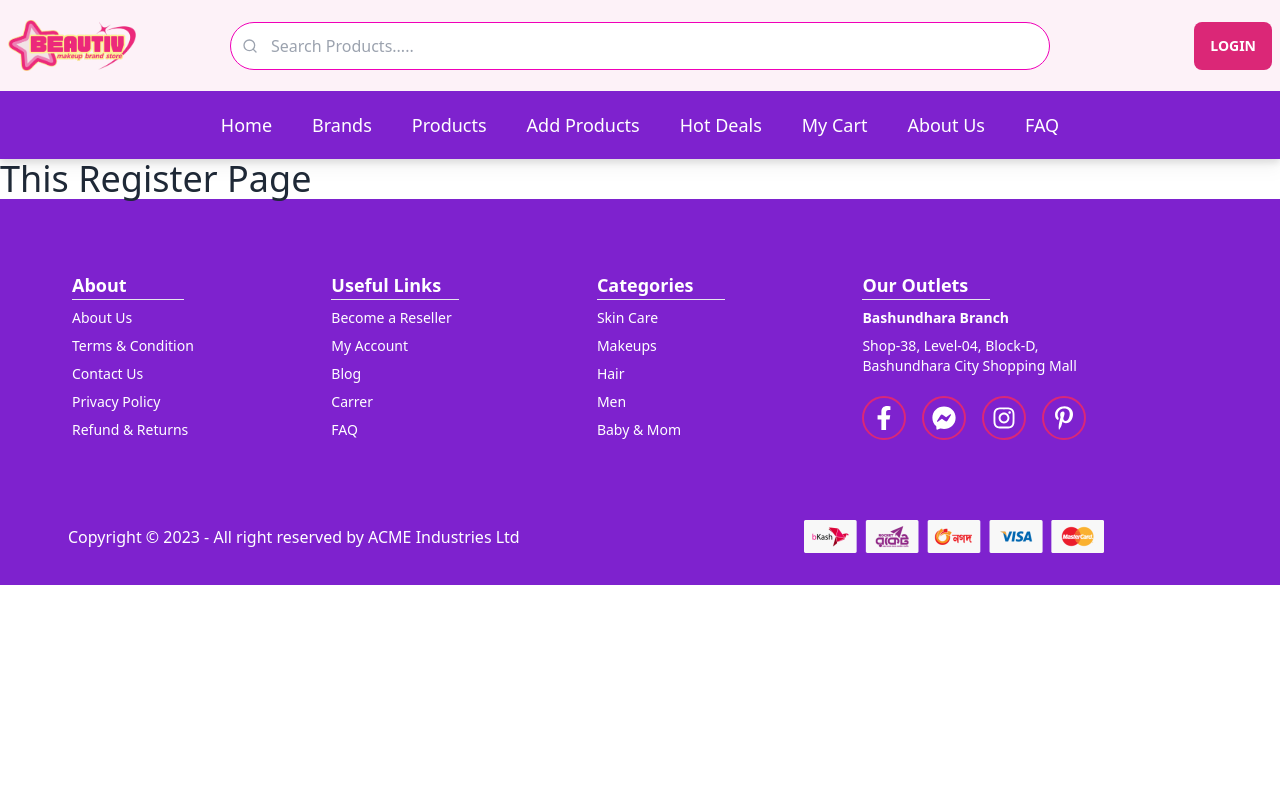
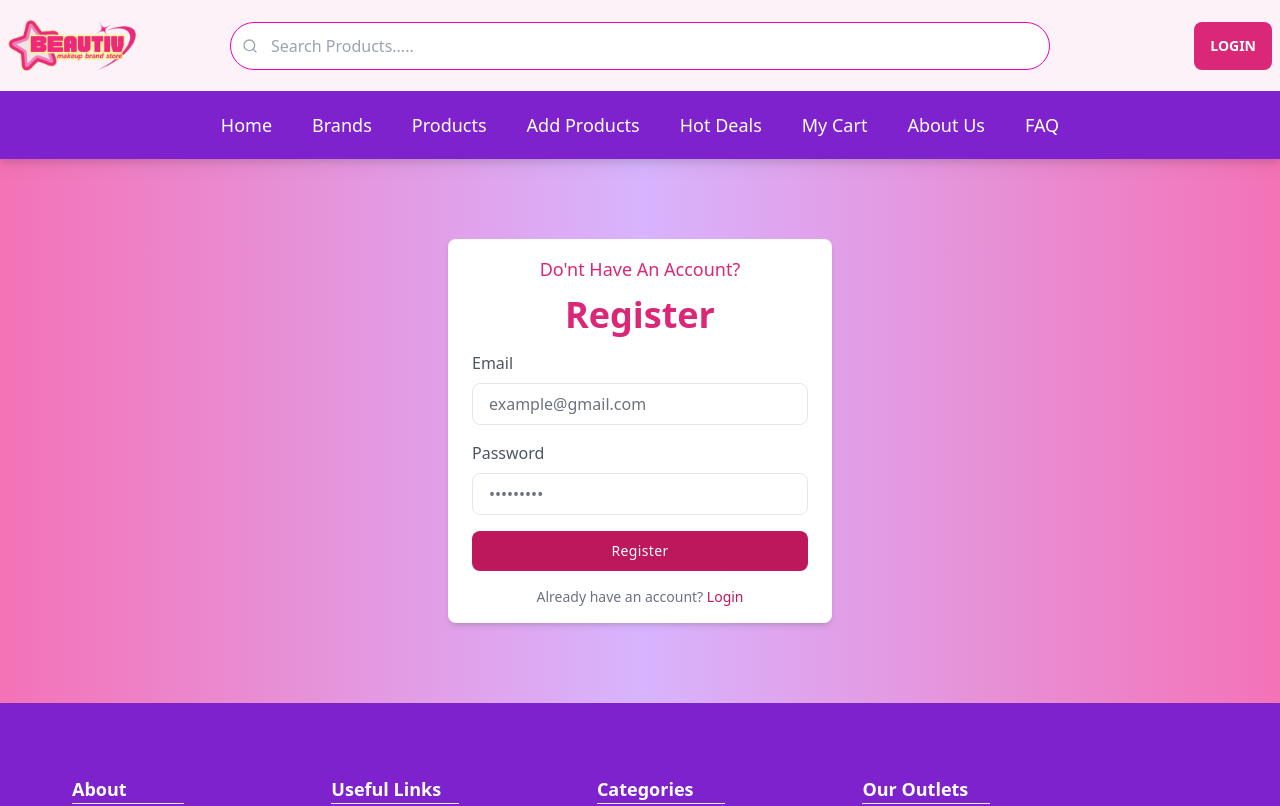
Before and after one commit to nusrat-jahan7/beautiv-client, a React (Vite) app: page /register in a window 1280 px wide. Shown: the top 806 px of the page. Built offline with nearby package versions, Linux system fonts and the light colour scheme; no server answers.

Commit message:
firebase Authentiction added

```diff
--- /dev/null
+++ b/src/helpers/index.js
@@ -0,0 +1,18 @@
+export function formatFirebaseAuthErrorMessage(error) {
+    switch (error.code) {
+      case "auth/wrong-password":
+        return "Incorrect password.";
+      case "auth/user-not-found":
+        return "Email not found.";
+      case "auth/invalid-email":
+        return "Invalid email format.";
+      case "auth/too-many-requests":
+        return "Too many login attempts. Please try again later.";
+      case "auth/email-already-in-use":
+        return "Email already in use.";
+      case "auth/weak-password":
+        return "Weak password.";
+      default:
+        return "An error occurred.";
+    }
+  }
--- a/src/pages/Login.jsx
+++ b/src/pages/Login.jsx
@@ -1,8 +1,7 @@
 import { Link, useLocation, useNavigate } from "react-router-dom";
-import logo from "/public/logo.png";
 import { useContext } from "react";
+import toast from "react-hot-toast";
 import { AuthContext } from "../context/AuthProvider";
-import toast from "react-hot-toast";
 import { formatFirebaseAuthErrorMessage } from "../helpers";
 
 const Login = () => {
@@ -51,14 +50,16 @@ const Login = () => {
   };
 
   return (
-    <div className="bg-gray-100 py-20">
+    <div className="bg-gradient-to-r from-pink-400 via-purple-300 to-pink-400 py-20">
       <div className="w-full max-w-sm p-6 m-auto mx-auto bg-white font-poppins rounded-lg shadow-lg">
         <div className="flex justify-center mx-auto">
-          <img className="w-auto h-7 sm:h-8" src={logo} alt="" />
+        <h1 className="text-4xl text-pink-600 font-bold text-center mt-4">
+           Welcome Back!
+          </h1>
         </div>
 
         <div>
-          <h1 className="text-2xl text-cyan-700 font-semibold text-center mt-4">
+          <h1 className="text-3xl text-pink-600 font-bold text-center mt-4">
             LOGIN
           </h1>
         </div>
@@ -89,7 +90,7 @@ const Login = () => {
               name="password"
               id="password"
               placeholder="•••••••••"
-              className="block w-full px-4 py-2 mt-2 text-gray-700 bg-white border rounded-lg focus:border-blue-400 focus:ring-blue-300 focus:outline-none focus:ring focus:ring-opacity-40"
+              className="block w-full px-4 py-2 mt-2 text-gray-700 bg-white border rounded-lg focus:border-purple-400 focus:ring-purple-300 focus:outline-none focus:ring focus:ring-opacity-40"
             />
           </div>
 
@@ -97,7 +98,7 @@ const Login = () => {
             <button
             disabled={loading}
               type="submit"
-              className="w-full px-6 py-2.5 text-sm font-medium tracking-wide text-white capitalize transition-colors duration-300 transform bg-cyan-700 rounded-lg hover:bg-cyan-900 focus:outline-none focus:ring focus:ring-gray-300 focus:ring-opacity-50 disabled:bg-cyan-700/50"
+              className="w-full px-6 py-2.5 text-sm font-medium tracking-wide text-white capitalize transition-colors duration-300 transform bg-pink-700 rounded-lg hover:bg-purple-700 focus:outline-none focus:ring focus:ring-gray-300 focus:ring-opacity-50 disabled:bg-purple-700/50"
             >
               {
                 loading ? "Loading" : "Login"
@@ -124,7 +125,7 @@ const Login = () => {
           <button
             onClick={() => handleGoogleSignIn()}
             type="submit"
-            className="flex items-center justify-center w-full px-6 py-2 mx-2 text-sm font-medium text-white transition-colors duration-300 transform bg-cyan-700 rounded-lg hover:bg-cyan-900 focus:bg-cyan-700 focus:outline-none"
+            className="flex items-center justify-center w-full px-6 py-2 mx-2 text-sm font-medium text-white transition-colors duration-300 transform bg-pink-700 rounded-lg hover:bg-purple-700 focus:bg-blue-700 focus:outline-none"
           >
             <svg className="w-4 h-4 mx-2 fill-current" viewBox="0 0 24 24">
               <path d="M12.24 10.285V14.4h6.806c-.275 1.765-2.056 5.174-6.806 5.174-4.095 0-7.439-3.389-7.439-7.574s3.345-7.574 7.439-7.574c2.33 0 3.891.989 4.785 1.849l3.254-3.138C18.189 1.186 15.479 0 12.24 0c-6.635 0-12 5.365-12 12s5.365 12 12 12c6.926 0 11.52-4.869 11.52-11.726 0-.788-.085-1.39-.189-1.989H12.24z"></path>
@@ -139,7 +140,7 @@ const Login = () => {
           Do not have an account?{" "}
           <Link
             to="/register"
-            className="font-medium text-cyan-700 hover:underline"
+            className="font-medium text-pink-700 hover:underline"
           >
             Register
           </Link>
--- a/src/pages/Register.jsx
+++ b/src/pages/Register.jsx
@@ -1,7 +1,170 @@
+import { useContext, useState } from "react";
+import { AuthContext } from "../context/AuthProvider";
+import { Link, useLocation, useNavigate } from "react-router-dom";
+import toast from "react-hot-toast";
+import { formatFirebaseAuthErrorMessage } from "../helpers";
+
 const Register = () => {
+  const navigate = useNavigate();
+  const location = useLocation();
+  const from = location.state?.from?.pathname || "/";
+  const { signUp, loading } = useContext(AuthContext);
+
+  const [formData, setFormData] = useState({
+    email: "",
+    password: "",
+  });
+
+  const [passwordErrors, setPasswordErrors] = useState({
+    length: false,
+    capital: false,
+    specialCharacter: false,
+  });
+
+  const handleInputChange = (event) => {
+    const { name, value } = event.target;
+    setFormData({
+      ...formData,
+      [name]: value,
+    });
+
+    // Password validation
+    if (name === "password") {
+      const errors = {
+        length: value.length < 6,
+        capital: !/[A-Z]/.test(value),
+        specialCharacter: !/[!@#$%^&*(),.?":{}|<>]/.test(value),
+      };
+
+      setPasswordErrors(errors);
+    }
+  };
+
+  const handleRegister = (event) => {
+    event.preventDefault();
+    const { email, password } = formData;
+
+    if (
+      passwordErrors.length ||
+      passwordErrors.capital ||
+      passwordErrors.specialCharacter
+    ) {
+      toast.error("Invalid password. Please check the password requirements.");
+      return;
+    }
+
+    signUp(email, password)
+      .then((result) => {
+        console.log(result.user);
+        toast.success("Account created successfully!");
+        setTimeout(() => {
+          navigate(from, { replace: true });
+        }, 1500);
+      })
+      .catch((error) => {
+        const errorMessage = formatFirebaseAuthErrorMessage(error);
+        toast.error(errorMessage);
+      });
+
+    // Reset the form
+    setFormData({
+      email: "",
+      password: "",
+    });
+    setPasswordErrors({
+      length: false,
+      capital: false,
+      specialCharacter: false,
+    });
+  };
+
   return (
-    <div>
-      <h1 className="text-4xl">This Register Page</h1>
+    <div className="bg-gradient-to-r from-pink-400 via-purple-300 to-pink-400 py-20 ">
+      <div className="w-full max-w-sm mx-auto overflow-hidden bg-white rounded-lg shadow-md">
+        <div className="px-6 py-4">
+          <div >
+            <h1 className="text-lg text-center text-pink-600">Do'nt Have An Account?</h1>
+          </div>
+
+          <h3 className="mt-3 text-4xl font-bold text-pink-600 text-center">
+            Register
+          </h3>
+
+          <form onSubmit={handleRegister}>
+            <div className="w-full mt-4">
+              <h3 className="text-gray-600">Email</h3>
+              <input
+                className="block w-full px-4 py-2 mt-2 text-gray-700 placeholder-gray-500 bg-white border rounded-lg focus:border-blue-400 focus:ring-opacity-40 focus:outline-none focus:ring focus:ring-blue-300"
+                type="text"
+                name="email"
+                id="email"
+                placeholder="example@gmail.com"
+                value={formData.email}
+                onChange={handleInputChange}
+              />
+            </div>
+
+            <div className="w-full mt-4">
+              <h3 className="text-gray-600">Password</h3>
+              <input
+                className={`block w-full px-4 py-2 mt-2 text-gray-700 placeholder-gray-500 bg-white border rounded-lg focus:border-blue-400 focus:ring-opacity-40 focus:outline-none focus:ring focus:ring-blue-300 ${
+                  passwordErrors.length ||
+                  passwordErrors.capital ||
+                  passwordErrors.specialCharacter
+                    ? "border-red-500"
+                    : ""
+                }`}
+                type="password"
+                name="password"
+                id="password"
+                placeholder="•••••••••"
+                value={formData.password}
+                onChange={handleInputChange}
+              />
+              <ul className="list-disc list-inside mt-3 space-y-2">
+                {passwordErrors.length && (
+                  <li className="text-red-500 text-xs">
+                    Password must be at least 6 characters.
+                  </li>
+                )}
+                {passwordErrors.capital && (
+                  <li className="text-red-500 text-xs">
+                    Include at least one capital letter.
+                  </li>
+                )}
+                {passwordErrors.specialCharacter && (
+                  <li className="text-red-500 text-xs">
+                    Include at least one special character.
+                  </li>
+                )}
+              </ul>
+            </div>
+
+            <div className="flex items-center justify-end mt-4">
+            <button
+            disabled={loading}
+              type="submit"
+              className="w-full px-6 py-2.5 text-sm font-medium tracking-wide text-white capitalize transition-colors duration-300 transform bg-pink-700 rounded-lg hover:bg-purple-700 focus:outline-none focus:ring focus:ring-gray-300 focus:ring-opacity-50 disabled:bg-purple-700/50"
+            >
+              {
+                loading ? "Loading" : "Register"
+              }
+
+            </button>
+            </div>
+          </form>
+          <p className="mt-4 text-sm font-light text-center text-gray-500">
+            {" "}
+            Already have an account?{" "}
+            <Link
+              to="/login"
+              className="font-medium text-pink-700 hover:underline"
+            >
+              Login
+            </Link>
+          </p>
+        </div>
+      </div>
     </div>
   );
 };
```
